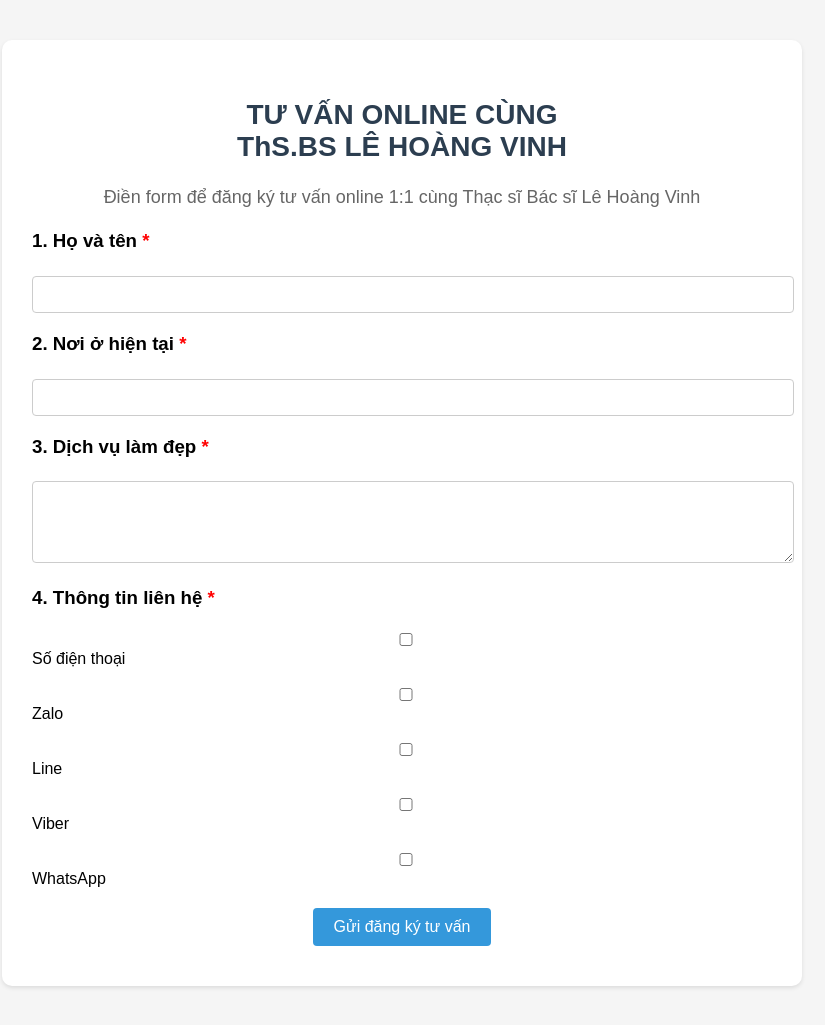
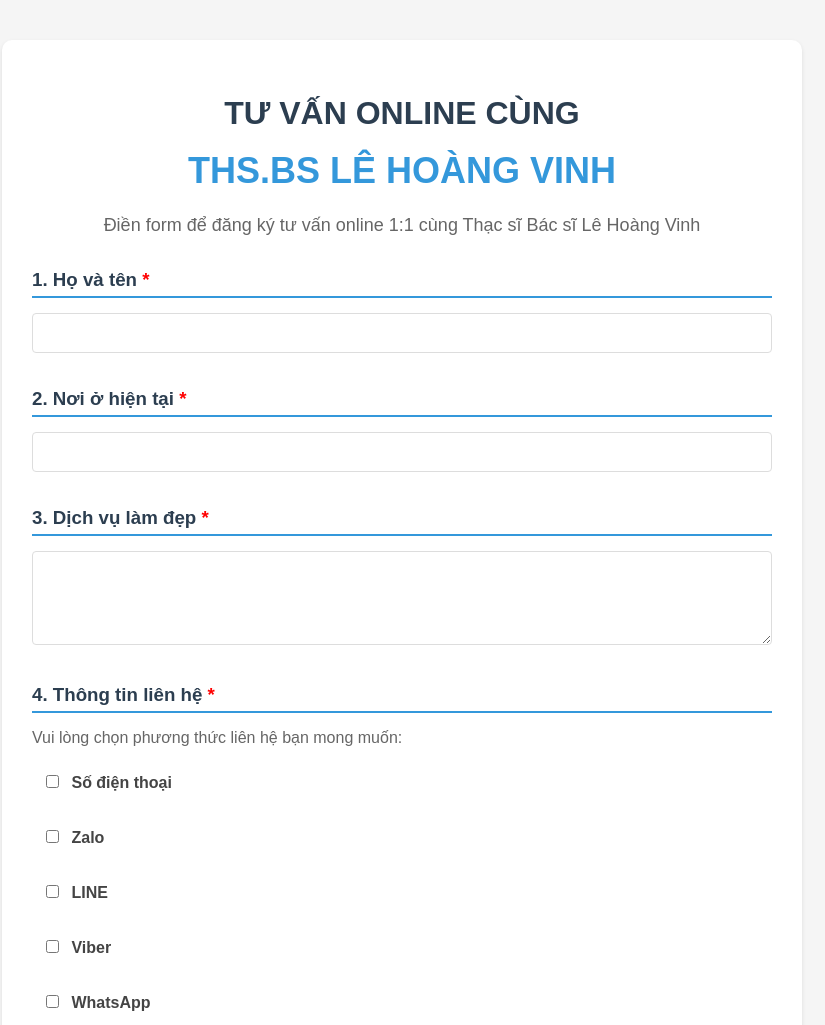
Before and after one commit to TrangCao123/medical-consultation-form, a plain HTML site: page index.html in a window 1280 px wide. Shown: the top 1025 px of the page, without its empty margins (238-1063 px from the left). Drawn offline with Linux system fonts and the light colour scheme.

Commit message:
Update index.html

```diff
--- a/index.html
+++ b/index.html
@@ -1,9 +1,9 @@
 <!DOCTYPE html>
-<html lang="vi">
+<html>
 <head>
+    <title>Tư vấn Online cùng ThS BS Lê Hoàng Vinh</title>
     <meta charset="UTF-8">
     <meta name="viewport" content="width=device-width, initial-scale=1.0">
-    <title>Tư vấn Online cùng ThS.BS Lê Hoàng Vinh</title>
     <style>
         body {
             font-family: Arial, sans-serif;
@@ -11,66 +11,127 @@
             margin: 20px auto;
             padding: 20px;
             background-color: #f5f5f5;
-            text-align: center;
         }
         .container {
             background-color: white;
-            padding: 40px 30px;
+            padding: 30px;
             border-radius: 10px;
             box-shadow: 0 2px 4px rgba(0,0,0,0.1);
         }
-        h1 {
+        .header {
+            text-align: center;
+            margin-bottom: 30px;
+            padding: 0 20px;
+        }
+        .header h1 {
             color: #2c3e50;
-            font-size: 28px;
-            margin-bottom: 20px;
+            margin-bottom: 15px;
+            font-size: 32px;
+            line-height: 1.4;
+            text-transform: uppercase;
+            font-weight: bold;
         }
-        p {
+        .doctor-name {
+            color: #3498db;
+            font-size: 36px;
+            margin-top: 10px;
+            display: block;
+        }
+        .header p {
             color: #666;
             font-size: 18px;
-            line-height: 1.6;
-            margin-bottom: 15px;
+            margin-top: 15px;
+            line-height: 1.5;
         }
         .form-group {
-            margin-bottom: 20px;
-            text-align: left;
+            margin-bottom: 25px;
         }
-        .form-group input, .form-group textarea {
+        .form-group h3 {
+            color: #2c3e50;
+            margin-bottom: 15px;
+            border-bottom: 2px solid #3498db;
+            padding-bottom: 5px;
+        }
+        label {
+            display: block;
+            margin-bottom: 8px;
+            font-weight: bold;
+            color: #444;
+        }
+        input[type="text"],
+        input[type="tel"],
+        textarea {
             width: 100%;
             padding: 10px;
-            margin-top: 5px;
-            border: 1px solid #ccc;
+            margin-bottom: 10px;
+            border: 1px solid #ddd;
             border-radius: 4px;
+            box-sizing: border-box;
+            font-size: 16px;
+        }
+        .contact-option {
+            margin-bottom: 15px;
+            padding: 10px;
+            border-radius: 4px;
+        }
+        .contact-option:hover {
+            background-color: #f8f9fa;
+        }
+        .contact-field {
+            margin-top: 10px;
+            margin-left: 25px;
+        }
+        input[type="checkbox"] {
+            margin-right: 8px;
+        }
+        .contact-option label {
+            cursor: pointer;
+        }
+        button {
+            background-color: #3498db;
+            color: white;
+            padding: 15px 30px;
+            border: none;
+            border-radius: 4px;
+            cursor: pointer;
+            font-size: 16px;
+            width: 100%;
+            margin-top: 20px;
+        }
+        button:hover {
+            background-color: #2980b9;
         }
         .required {
             color: red;
         }
-        .contact-option {
-            margin-bottom: 15px;
+        #loading, #success, #error {
+            display: none;
+            margin-top: 15px;
+            padding: 15px;
+            border-radius: 4px;
+            text-align: center;
         }
-        .contact-field {
-            margin-top: 10px;
-            display: none;
+        #loading {
+            background-color: #fff3cd;
         }
-        button {
-            padding: 10px 20px;
-            background-color: #3498db;
-            color: white;
-            border: none;
-            border-radius: 4px;
-            font-size: 16px;
-            cursor: pointer;
+        #success {
+            background-color: #d4edda;
+            color: #155724;
         }
-        button:hover {
-            background-color: #2980b9;
+        #error {
+            background-color: #f8d7da;
+            color: #721c24;
         }
     </style>
 </head>
 <body>
     <div class="container">
+        <div class="header">
             <h1>TƯ VẤN ONLINE CÙNG<br><span class="doctor-name">ThS.BS LÊ HOÀNG VINH</span></h1>
             <p>Điền form để đăng ký tư vấn online 1:1 cùng Thạc sĩ Bác sĩ Lê Hoàng Vinh</p>
+        </div>
 
-        <form id="consultationForm" action="https://script.google.com/macros/s/AKfycbwjGdLP43xK-pDuRscxBluv6CuGtgj1FRg1K-9oyFWcJ1jgVOWsStylmOcW1XS2_Lon7g/exec" method="POST" onsubmit="return handleSubmit()">
+        <form id="consultationForm" action="https://script.google.com/macros/s/AKfycbwjGdLP43xK-pDuRscxBluv6CuGtgj1FRg1K-9oyFWcJ1jgVOWsStylmOcW1XS2_Lon7g/exec" method="POST">
             <div class="form-group">
                 <h3>1. Họ và tên <span class="required">*</span></h3>
                 <input type="text" name="Họ và tên" required>
@@ -88,62 +149,58 @@
 
             <div class="form-group">
                 <h3>4. Thông tin liên hệ <span class="required">*</span></h3>
-                <!-- Các trường thông tin liên hệ -->
+                <p style="color: #666; margin-bottom: 15px;">Vui lòng chọn phương thức liên hệ bạn mong muốn:</p>
+
                 <div class="contact-option">
                     <input type="checkbox" id="phone" name="contact_method" onchange="toggleContactField('phone')">
-                    <label for="phone">Số điện thoại</label>
-                    <div id="phoneField" class="contact-field">
+                    <label for="phone" style="display: inline;">Số điện thoại</label>
+                    <div id="phoneField" class="contact-field" style="display: none;">
                         <input type="tel" name="phone" placeholder="Nhập số điện thoại của bạn">
                     </div>
                 </div>
 
                 <div class="contact-option">
                     <input type="checkbox" id="zalo" name="contact_method" onchange="toggleContactField('zalo')">
-                    <label for="zalo">Zalo</label>
-                    <div id="zaloField" class="contact-field">
-                        <input type="text" name="zalo" placeholder="Nhập Zalo của bạn">
+                    <label for="zalo" style="display: inline;">Zalo</label>
+                    <div id="zaloField" class="contact-field" style="display: none;">
+                        <input type="tel" name="zalo" placeholder="Nhập số Zalo của bạn">
                     </div>
                 </div>
 
                 <div class="contact-option">
                     <input type="checkbox" id="line" name="contact_method" onchange="toggleContactField('line')">
-                    <label for="line">Line</label>
-                    <div id="lineField" class="contact-field">
-                        <input type="text" name="line" placeholder="Nhập Line của bạn">
+                    <label for="line" style="display: inline;">LINE</label>
+                    <div id="lineField" class="contact-field" style="display: none;">
+                        <input type="text" name="line" placeholder="Nhập ID LINE của bạn">
                     </div>
                 </div>
 
                 <div class="contact-option">
                     <input type="checkbox" id="viber" name="contact_method" onchange="toggleContactField('viber')">
-                    <label for="viber">Viber</label>
-                    <div id="viberField" class="contact-field">
-                        <input type="text" name="viber" placeholder="Nhập Viber của bạn">
+                    <label for="viber" style="display: inline;">Viber</label>
+                    <div id="viberField" class="contact-field" style="display: none;">
+                        <input type="tel" name="viber" placeholder="Nhập số Viber của bạn">
                     </div>
                 </div>
 
                 <div class="contact-option">
                     <input type="checkbox" id="whatsapp" name="contact_method" onchange="toggleContactField('whatsapp')">
-                    <label for="whatsapp">WhatsApp</label>
-                    <div id="whatsappField" class="contact-field">
-                        <input type="text" name="whatsapp" placeholder="Nhập WhatsApp của bạn">
+                    <label for="whatsapp" style="display: inline;">WhatsApp</label>
+                    <div id="whatsappField" class="contact-field" style="display: none;">
+                        <input type="tel" name="whatsapp" placeholder="Nhập số WhatsApp của bạn">
                     </div>
                 </div>
             </div>
 
             <button type="submit">Gửi đăng ký tư vấn</button>
         </form>
+
+        <div id="loading">Đang gửi thông tin...</div>
+        <div id="success">Đăng ký tư vấn thành công! Chúng tôi sẽ liên hệ với bạn sớm.</div>
+        <div id="error">Có lỗi xảy ra. Vui lòng thử lại sau.</div>
     </div>
 
 <script>
-        function handleSubmit() {
-            // Chuyển hướng sau khi gửi form
-            setTimeout(function() {
-                window.location.href = 'thankyou.html';  // Trang cảm ơn của bạn
-            }, 1000);  // Đợi một giây để form gửi hoàn tất
-
-            return true;  // Đảm bảo form được gửi
-        }
-
     function toggleContactField(fieldName) {
         const field = document.getElementById(fieldName + 'Field');
         const checkbox = document.getElementById(fieldName);
@@ -155,6 +212,9 @@
             if (input) input.value = '';
         }
     }
-    </script>
-</body>
-</html>
+
+    document.getElementById('consultationForm').addEventListener('submit', function(e) {
+        e.preventDefault();
+
+        const checkedMethods = document.querySelectorAll('input[name="contact_method"]:checked');
+        if (checkedMethods.length === 0) {
```
Lines whose indentation alone changed are shown as unchanged.
